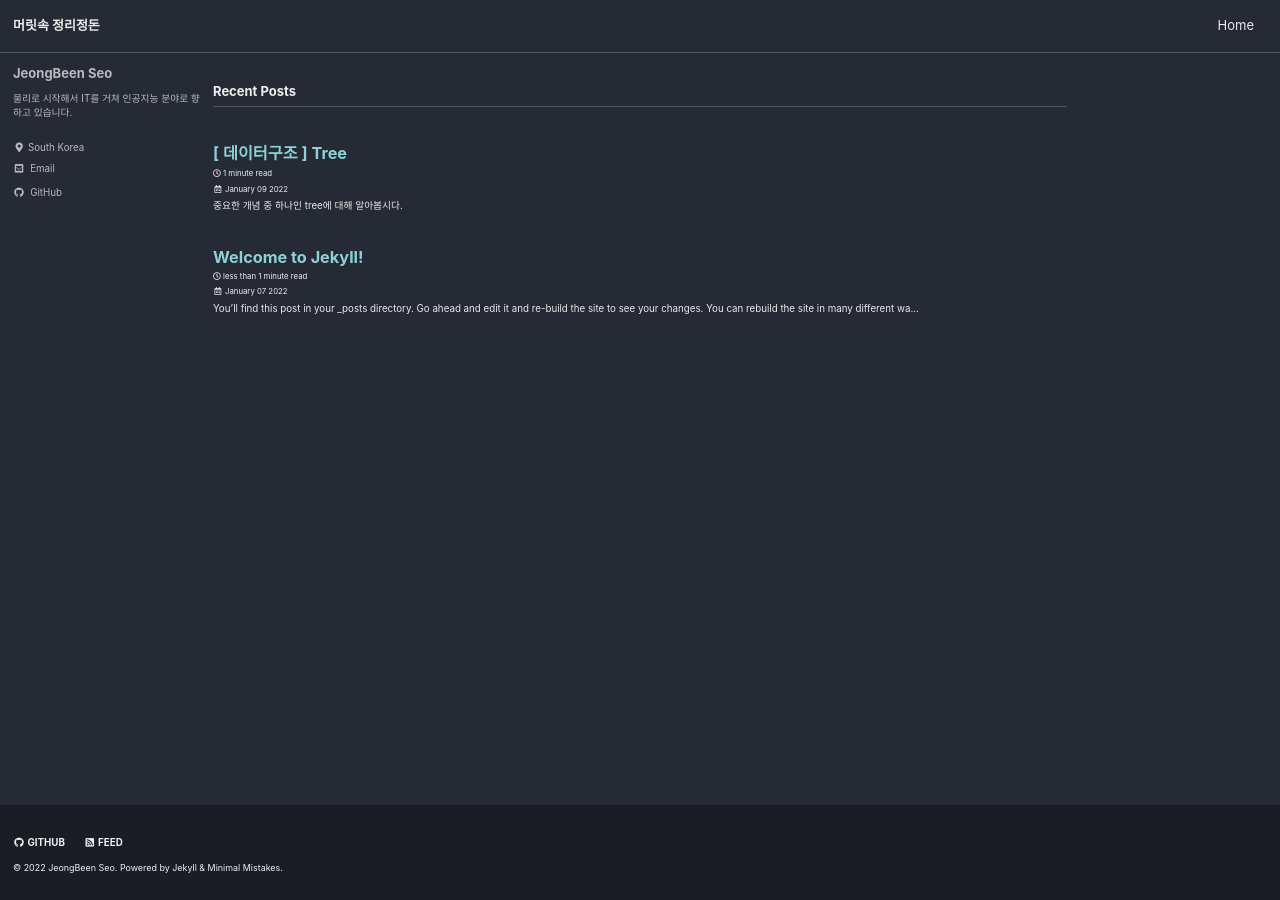
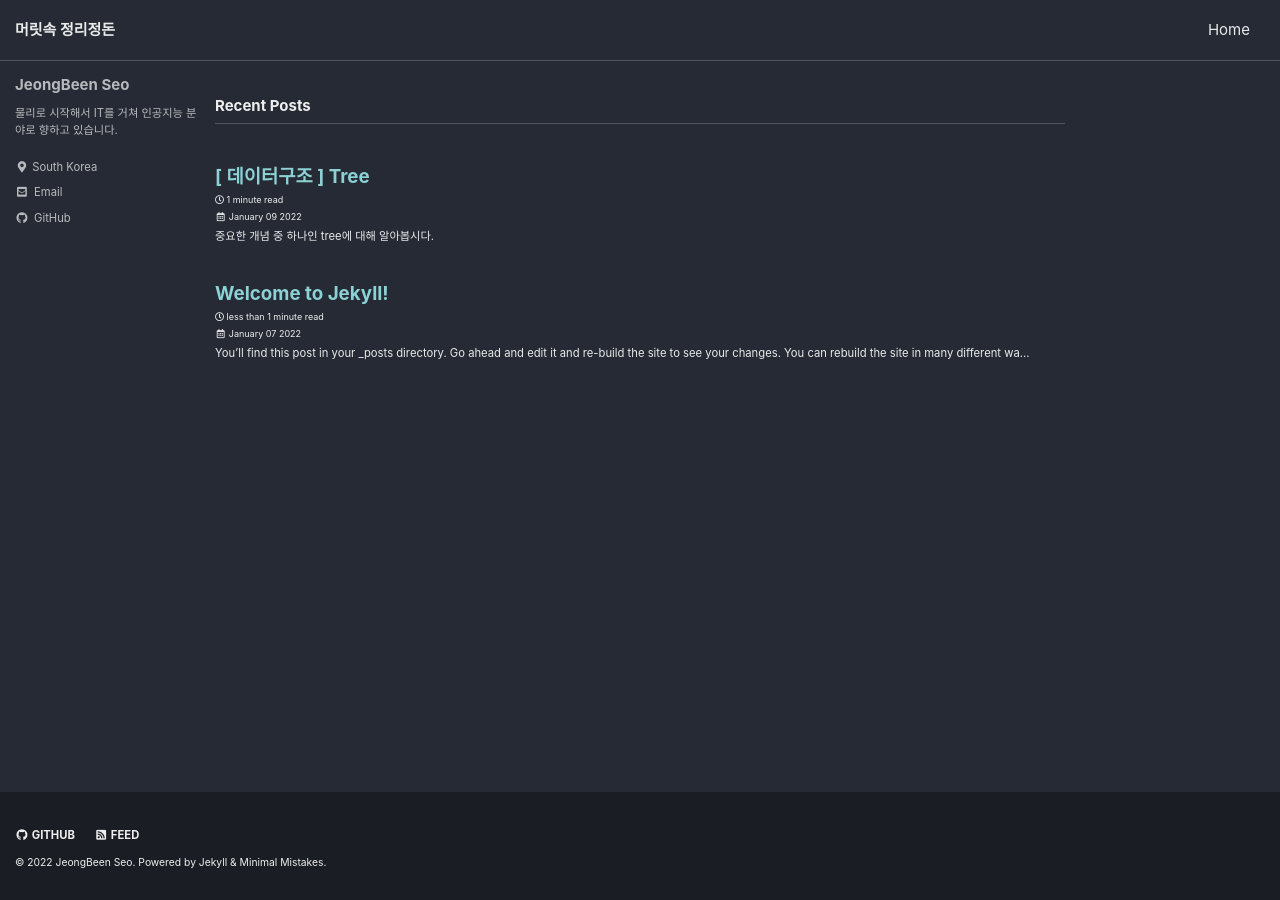
Before and after one commit to claire-1125/claire-1125.github.io, a Jekyll site: the page built from index.html, in a window 1280 px wide. Built offline with Jekyll 4.4.1, drawn with Linux system fonts in a browser that asks for light colours; cached includes are drawn as plain includes; the list of posts is cut into pages by our own code.

Commit message:
Update _reset.scss

```diff
--- a/_sass/minimal-mistakes/_reset.scss
+++ b/_sass/minimal-mistakes/_reset.scss
@@ -8,18 +8,18 @@ html {
   /* apply a natural box layout model to all elements */
   box-sizing: border-box;
   background-color: $background-color;
-  font-size: 13px;
+  font-size: 15px;
 
   @include breakpoint($medium) {
-    font-size: 13px;
+    font-size: 15px;
   }
 
   @include breakpoint($large) {
-    font-size: 13px;
+    font-size: 15px;
   }
 
   @include breakpoint($x-large) {
-    font-size: 13px;
+    font-size: 15px;
   }
 
   -webkit-text-size-adjust: 100%;
```
